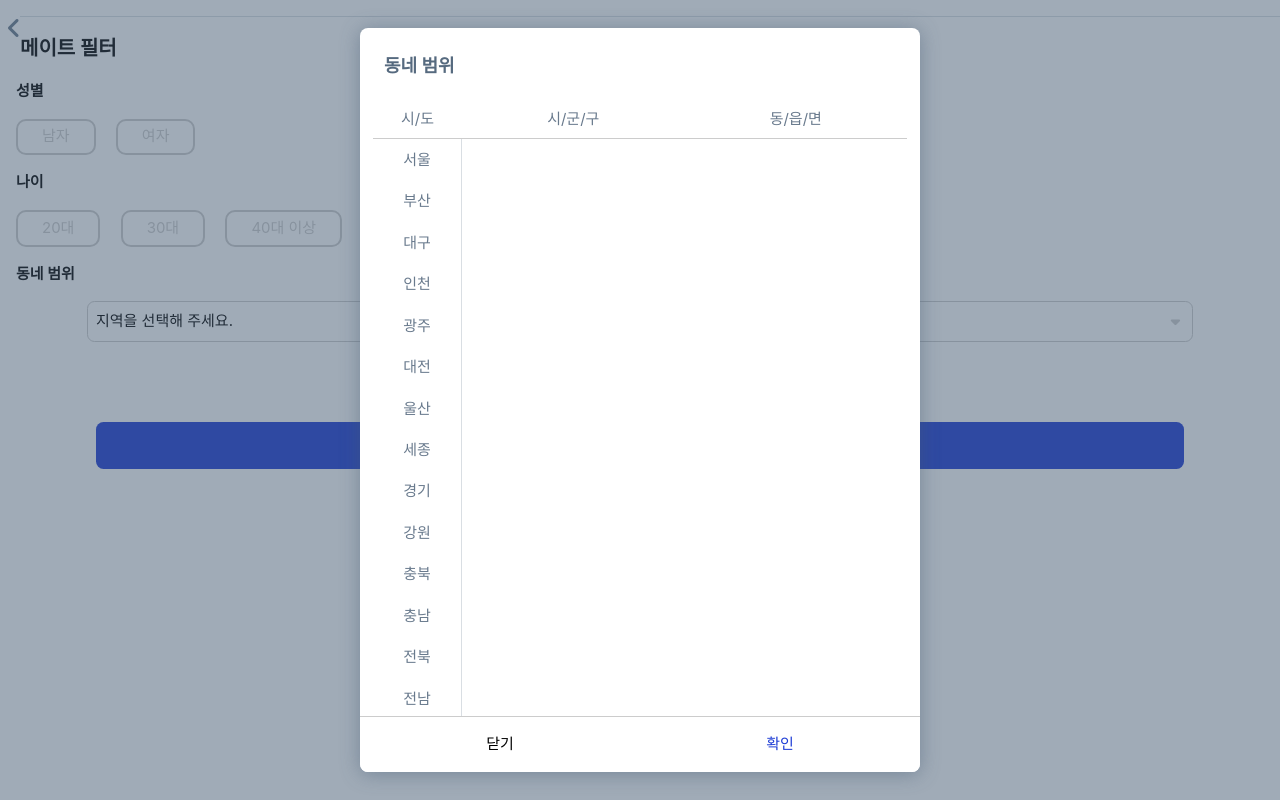
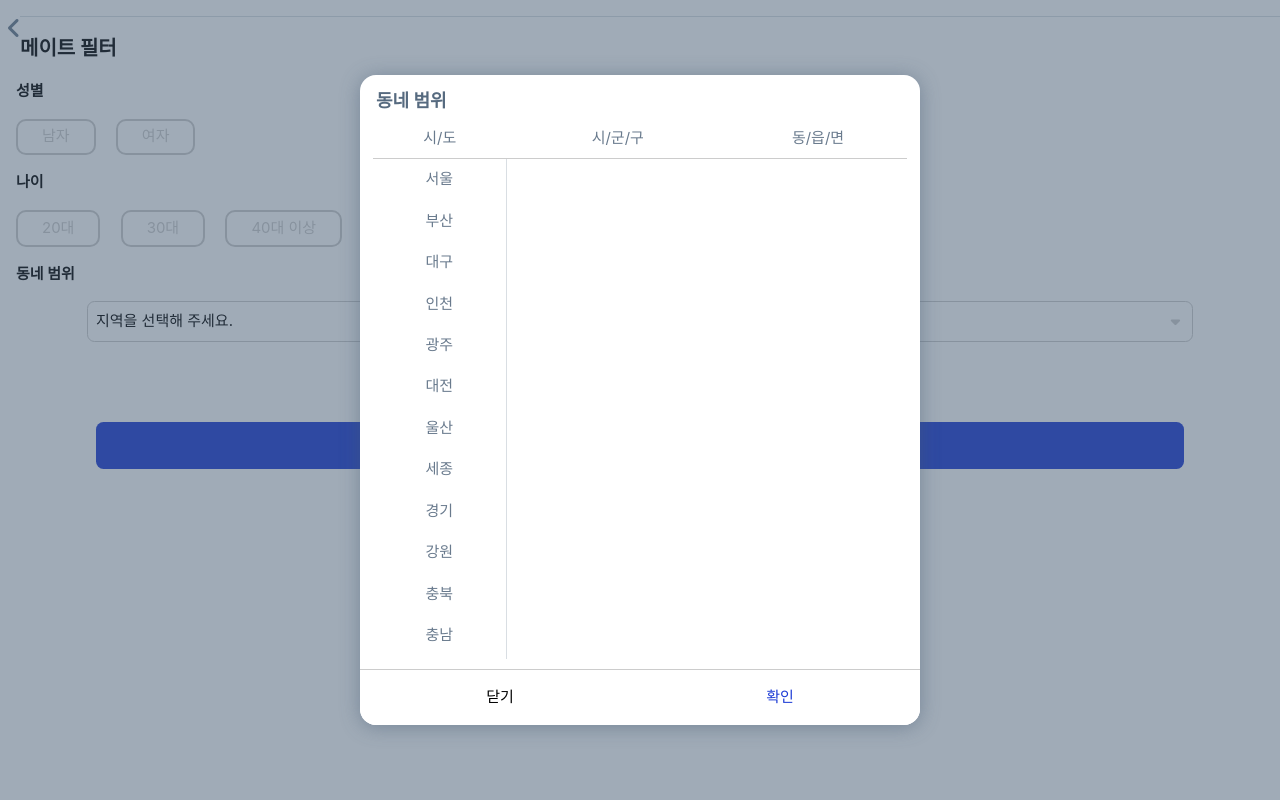
Before and after one commit to yoo0221/ShallWe, a Django app: page /search/ in a window 1280 px wide, after a click on "지역을 선택해 주세요.". Run offline with Django 4.2, Linux system fonts and the light colour scheme; a user stored in the database is signed in; some libraries are stand-ins or nearby versions.

Commit message:
themaselect.html 수정

```diff
--- a/MainApp/templates/search.html
+++ b/MainApp/templates/search.html
@@ -86,23 +86,23 @@
 
         <div class="modal fade" id="select-location-modal" tabindex="-1" data-bs-backdrop="static" role="dialog" aria-labelledby="exampleModalLabel" aria-hidden="true">
           <div class="modal-dialog modal-dialog-centered modal-dialog-scrollable" role="document">
-            <div class="modal-content overflow-overlay">
-              <div class="modal-header">
-                <h5 class="modal-title fw-bold" id="exampleModalLongTitle">동네 범위</h5>
+            <div class="modal-content overflow-scroll" style="border-radius: 1rem !important;">
+              <div class="modalHeader" style="padding-top: 1rem;">
+                <h5 class="modalTitle fw-bold" id="exampleModalLongTitle">동네 범위</h5>
               </div>
-              <div class="modal-body container select-address">
+              <div class="modal-body container select-address" style="height: 550px; padding-top: 0.5rem; padding-bottom: 0;">
                 <div class="row" style="padding-bottom: 0.5rem; border-bottom: 1.5px solid #CCC;">
-                  <div class="col-2 px-0 text-center">시/도</div>
+                  <div class="col-3 px-0 text-center">시/도</div>
                   <div class="col-5 px-0 text-center">시/군/구</div>
-                  <div class="col-5 px-0 text-center">동/읍/면</div>
+                  <div class="col-4 px-0 text-center">동/읍/면</div>
                 </div>
 
-                <div class="row">
-                  <ul class="list-group px-0 col-2 text-center rounded-0 border-end overflow-overlay h-100">
+                <div class="row" style="height: 500px;">
+                  <ul class="list-group px-0 col-3 text-center rounded-0 border-end overflow-scroll h-100">
                   </ul>
-                  <ul class="list-group px-0 col-5 text-center rounded-0 border-end overflow-overlay h-100 d-none">
+                  <ul class="list-group px-0 col-5 text-center rounded-0 border-end overflow-scroll h-100 d-none">
                   </ul>
-                  <ul class="list-group px-0 col-5 text-center rounded-0 border-0 overflow-overlay h-100 d-none">
+                  <ul class="list-group px-0 col-4 text-center rounded-0 border-0 overflow-scroll h-100 d-none">
                   </ul>
                 </div>
               </div>
--- a/static/assets/css/thema.css
+++ b/static/assets/css/thema.css
@@ -333,11 +333,14 @@ ul {
     color: #1C3BD5;
 }
 
+.modalHeader {
+    text-align: left;
+    padding-left: 1rem;
+    padding-top: 1rem;
+}
+
 .modalFooter {
     border-top: 1.5px solid #CCC;
-}
-
-.modal-footer {
     overflow: hidden;
 }
 
@@ -355,6 +358,14 @@ ul {
 .modalCheck {
     float: right;
     color: #1C3BD5;
+}
+
+.modalTitle {
+    margin-bottom: 0.5rem;
+}
+
+.modal-content {
+    border-radius: 0.5rem !important;
 }
 
 /*
```
